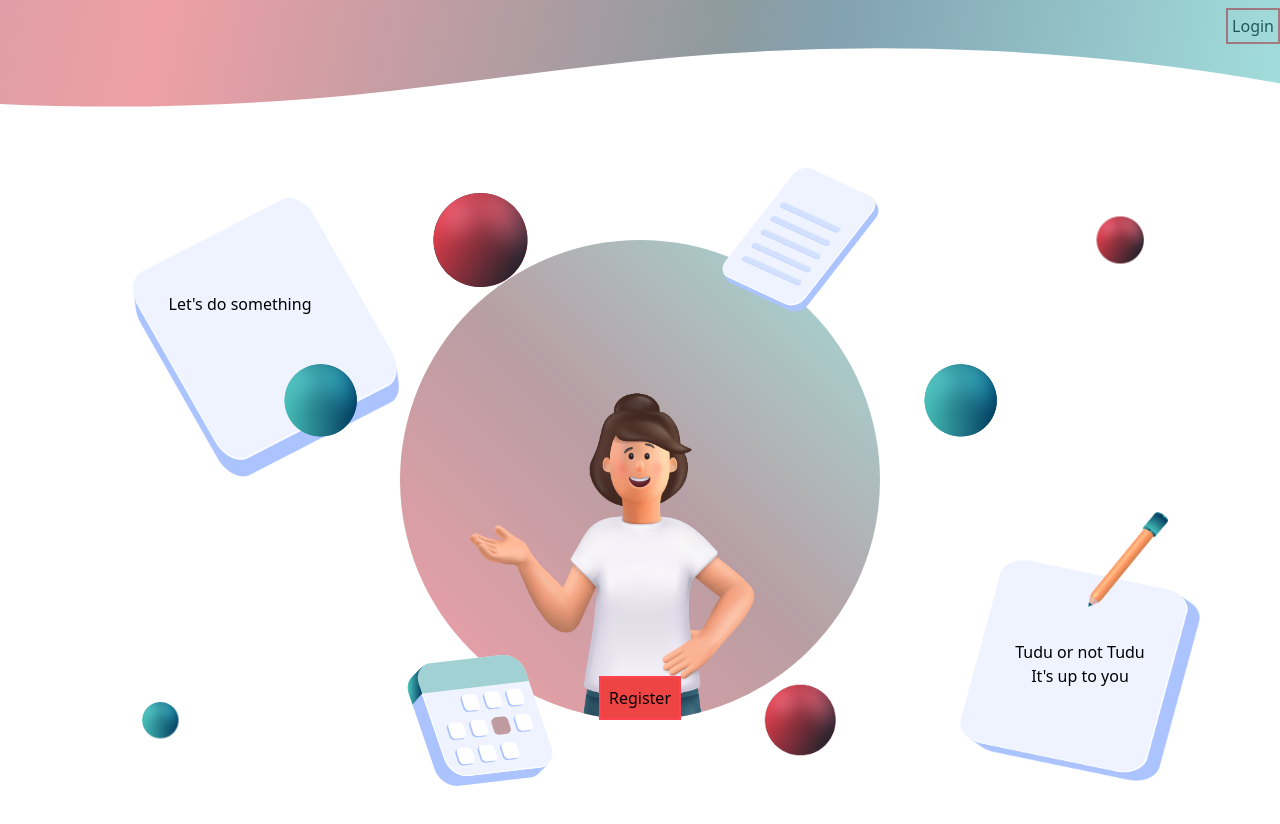
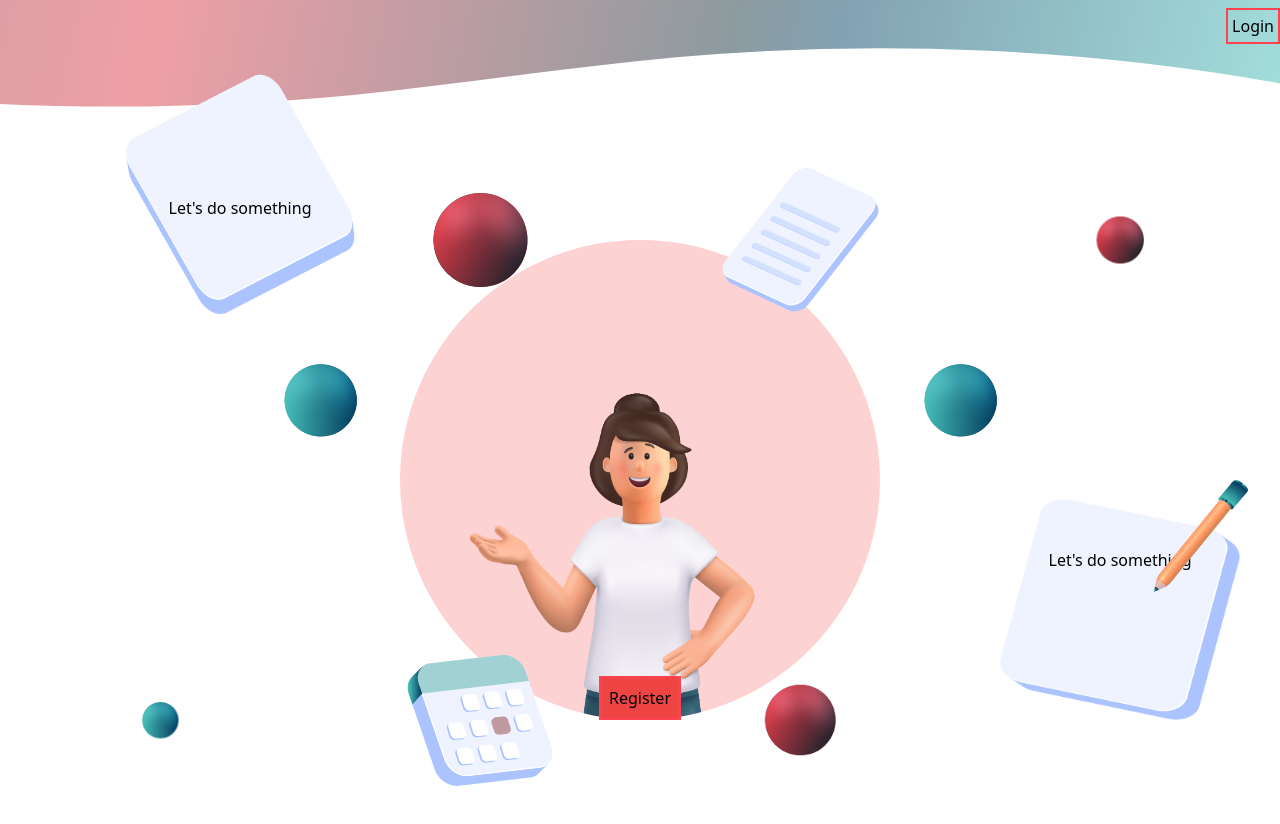
Before and after one commit to NadegeHbg/tudu-frontend, a React (Create React App) app: page / in a window 1280 px wide. Shown: the top 824 px of the page. Built offline with nearby package versions, Linux system fonts and the light colour scheme.

Commit message:
uncoment home & set index on header

```diff
--- a/src/Components/header/header.jsx
+++ b/src/Components/header/header.jsx
@@ -15,10 +15,7 @@ const Header = () => {
 
     return (
         <div className='h-20'>
-            <div className='container mx-auto flex justify-end'>
-                <button className='mt-2 p-1 border-2 border-primary' onClick={() => { navigate('/login') }}>Login</button>
-            </div>
-            <div className="wave h-26">
+            <div className="wave h-26 -z-50">
                 <svg data-name="Layer 1" xmlns="http://www.w3.org/2000/svg" viewBox="0 0 1200 120" preserveAspectRatio="none">
                     <linearGradient
                         id="gradient"
@@ -39,6 +36,9 @@ const Header = () => {
                     <path id="head2" d="M985.66,92.83C906.67,72,823.78,31,743.84,14.19c-82.26-17.34-168.06-16.33-250.45.39-57.84,11.73-114,31.07-172,41.86A600.21,600.21,0,0,1,0,27.35V120H1200V95.8C1132.19,118.92,1055.71,111.31,985.66,92.83Z" transform="scale(-1, 1) translate(-700, 0)" fill="url(#gradient)" visibility='hidden' />
                 </svg>
             </div>
+            <div className='container mx-auto flex justify-end z-50'>
+                <button className='mt-2 p-1 border-2 border-primary' onClick={() => { navigate('/login') }}>Login</button>
+            </div>
         </div>
 
     )
--- a/src/pages/Home.jsx
+++ b/src/pages/Home.jsx
@@ -12,65 +12,63 @@ const HomePage = () => {
     const navigate = useNavigate();
 
     return (
-        // <div className='flex'>
-        //<button className='flex p-2 border-2 border-primary' onClick={() => {navigate('/login')}}>Login</button>
-        //</div>
+        // <div>
+        //      <div className='flex'>
+        //     <button className='flex p-2 border-2 border-primary' onClick={() => {navigate('/login')}}>Login</button>
+        //     </div>
+        //     {/*  */}
+
+        // </div>
 
         <div className='grid grid-cols-8 grid-rows-5 w-full h-screen container mx-auto'>
             {/* grid principale à diviser en 8 colones et 14 lignes */}
-            <div className='aspect-square col-start-1 col-end-4 row-start-1 row-end-2 grid grid-cols-6 grid-rows-6'>
-                <img src={cardLeft} alt="" className='rotate-90 scale-75 col-start-2 col-end-7 row-start-2 row-end-6' />
-                <h2 className='z-10 col-start-3 col-end-5 row-start-3 row-end-5 -translate-y-4 flex justify-center items-center '>Let's do something</h2>
+            <div className='aspect-square flex justify-center items-start col-start-1 col-end-4 row-start-1 row-end-3 relative'>
+                <img src={cardLeft} alt="" className='rotate-90 max-w-1/2 absolute' />
             </div>
-
-            <div className='aspect-square col-start-6 col-end-9 row-start-3 row-end-6 grid grid-cols-6 grid-rows-6 bg/50'>
-                <img src={cardRight} alt="" className='col-start-3 col-end-6 row-start-3 row-end-6' />
-                <h2 className='z-10 col-start-3 col-end-6 row-start-3 row-end-6 -translate-y-4 flex justify-center items-center text-center'>
-                    Tudu or not Tudu
-                    <br />
-                    It's up to you
-                </h2>
-                <img src={pen} alt="" className='z-50 col-start-5 col-end-6 row-start-2 row-end-4 -translate-x-8 translate-y-8' />
+            <div className='z-10 flex justify-center items-center -translate-y-8 col-start-2 col-end-3 row-start-1 row-end-3 '>
+                <h2>Let's do something</h2>
             </div>
-
-            <div className='flex justify-center items-center col-start-2 col-end-4 row-start-2 row-end-4 z-10'>
+            <div className='flex justify-center items-end col-start-7 col-end-9 row-start-4 row-end-5'>
+                <img src={cardRight} alt="" className='max-w-3/4' />
+            </div>
+            <div className='z-10 flex justify-center items-center col-start-7 col-end-9 row-start-3 row-end-5 '>
+                <h2>Let's do something</h2>
+            </div>
+            <div className=' flex justify-end items-end col-start-7 col-end-9 row-start-3 row-end-4'>
+                <img src={pen} alt="" className='z-50 -translate-x-8 translate-y-8' />
+            </div>
+            <div className='flex justify-center items-center col-start-2 col-end-4 row-start-2 row-end-4'>
                 <img src={blueBubble} alt="" />
             </div>
-
             <div className='flex justify-center items-center col-start-6 col-end-8 row-start-2 row-end-4'>
                 <img src={blueBubble} alt="" />
             </div>
-
             <div className='flex justify-center items-center scale-50 col-start-1 col-end-3 row-start-4 row-end-6'>
                 <img src={blueBubble} alt="" />
             </div>
-
             <div className='flex justify-center items-center col-start-3 col-end-5 row-start-1 row-end-3' >
                 <img src={redBubble} alt="" />
             </div>
-
             <div className='flex justify-center items-center scale-50 col-start-7 col-end-9 row-start-1 row-end-3'>
                 <img src={redBubble} alt="" />
             </div>
-
             <div className='flex justify-center items-center scale-75 col-start-5 col-end-7 row-start-4 row-end-6'>
                 <img src={redBubble} alt="" />
             </div>
-
             <div className='flex justify-center items-center col-start-5 col-end-7 row-start-1 row-end-3' >
                 <img src={note} alt="" className='xxl:translate-y-4 xxl:-translate-x-4' />
             </div>
-
             <div className='flex justify-center items-center col-start-3 col-end-5 row-start-4 row-end-6'>
                 <img src={calendar} alt="" className='xxl:-translate-y-4 xxl:translate-x-4' />
             </div>
-
             <div className='flex items-center justify-center col-start-3 col-end-7 row-start-2 row-end-5'>
-                <div className='bg-gradient-to-bl from-[hsla(177,47%,50%,.5)] via-[hsla(201,89%,21%,.5)] via-[hsla(194,38%,18%,.5)] via-[hsla(348,31%,34%,.5)] to-[hsla(355,78%,58%,.5)] max-h-full aspect-square rounded-full flex justify-center items-end overflow-hidden -z-50'>
+                <div className='bg-red-300/50 max-h-full aspect-square rounded-full flex justify-center items-end overflow-hidden -z-50'>
                     <img src={perso} alt="" className='h-[75%] translate-y-2 aspect-square' />
                 </div>
             </div>
-
+            <div className='col-start-4 col-end-6 row-start-4 row-end-5 flex justify-center items-end'>
+                <button className='p-2 border-2 border-primary bg-red-500' onClick={() => { navigate('/register') }}>Register</button>
+            </div>
             <div className='col-start-4 col-end-6 row-start-4 row-end-5 flex justify-center items-end'>
                 <button className='p-2 border-2 border-primary bg-red-500' onClick={() => { navigate('/register') }}>Register</button>
             </div>
@@ -78,11 +76,4 @@ const HomePage = () => {
     )
 }
 
-// <stop offset="0%" stopColor="#45BCB7" stopOpacity=".7" />
-//                         <stop offset="20%" stopColor="#064566" stopOpacity=".7" />
-//                         <stop offset="25%" stopColor="#1C373F" stopOpacity=".7" />
-//                         <stop offset="50%" stopColor="#DE3F4D" stopOpacity=".7" />
-//                         <stop offset="75%" stopColor="#733C47" stopOpacity=".7" />
-//                         <stop offset="100%" stopColor="#733C47" stopOpacity=".7" />
-
 export default HomePage;
```
